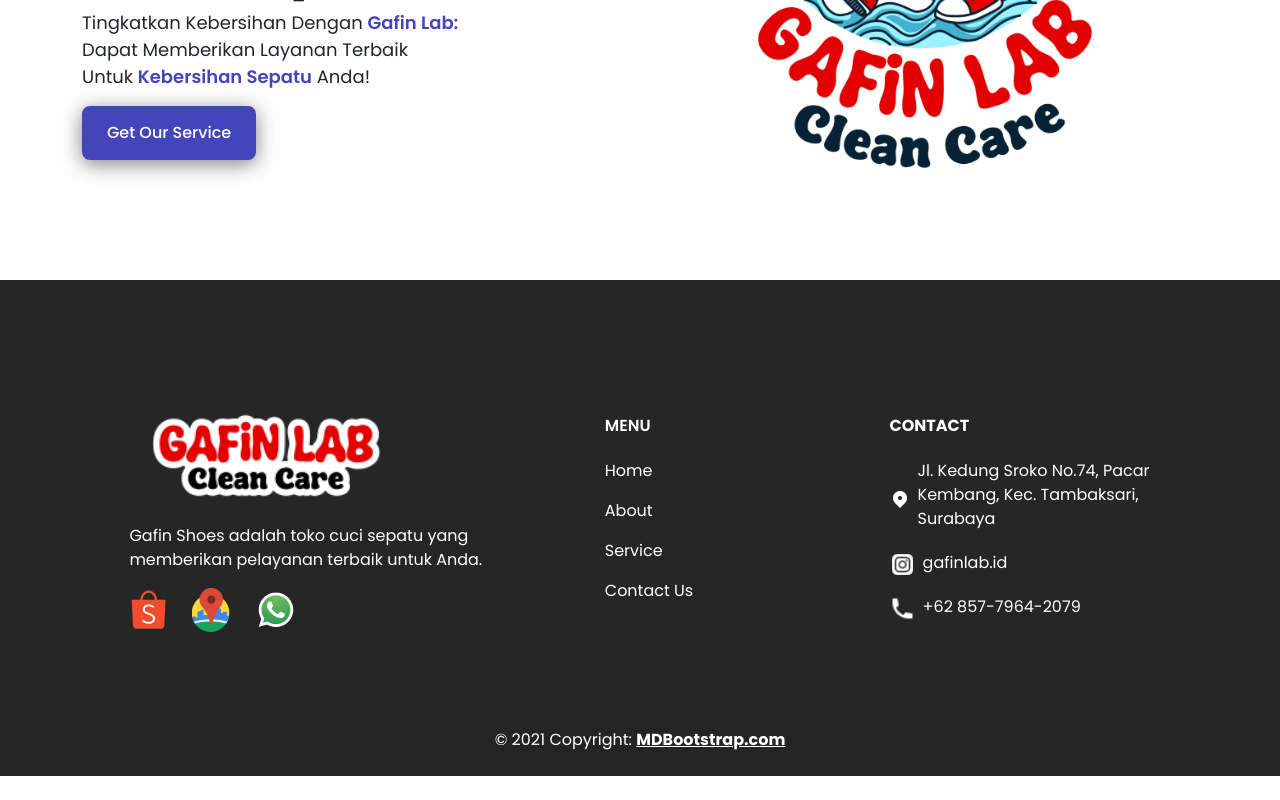
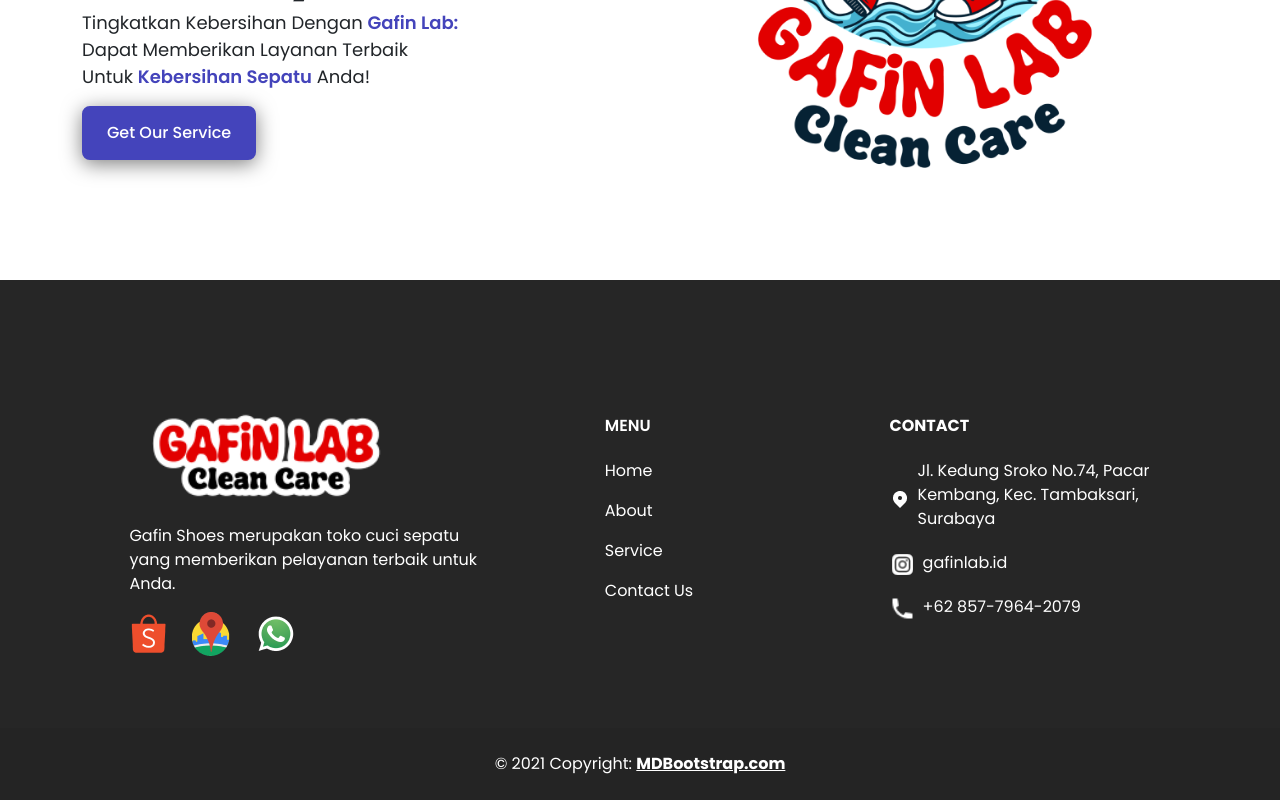
Before and after one commit to AdityaWjy/gafin-app, a Vue app: page / in a window 1280 px wide. Shown: the part 454-1254 px from the top of the page. Before the commit the page ends 1230 px from the top, so only its background shows below. Built offline with nearby package versions, Linux system fonts and the light colour scheme.

Commit message:
change text

```diff
--- a/src/components/footer.vue
+++ b/src/components/footer.vue
@@ -17,7 +17,7 @@
                 <img :src="logoSrc" alt="Gafin Labs" class="w-75" />
               </router-link>
               <p>
-                Gafin Shoes adalah toko cuci sepatu yang memberikan pelayanan
+                Gafin Shoes merupakan toko cuci sepatu yang memberikan pelayanan
                 terbaik untuk Anda.
               </p>
 
```
